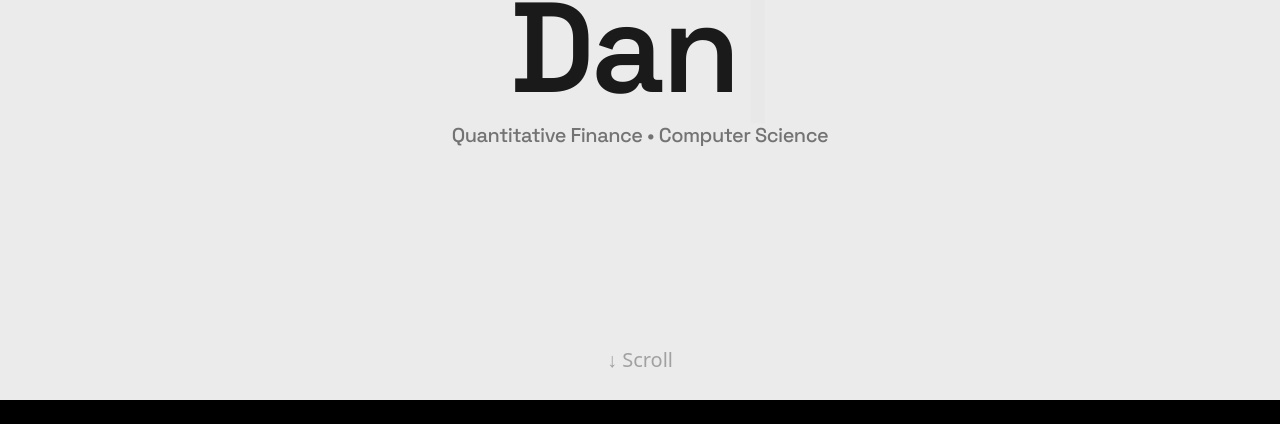
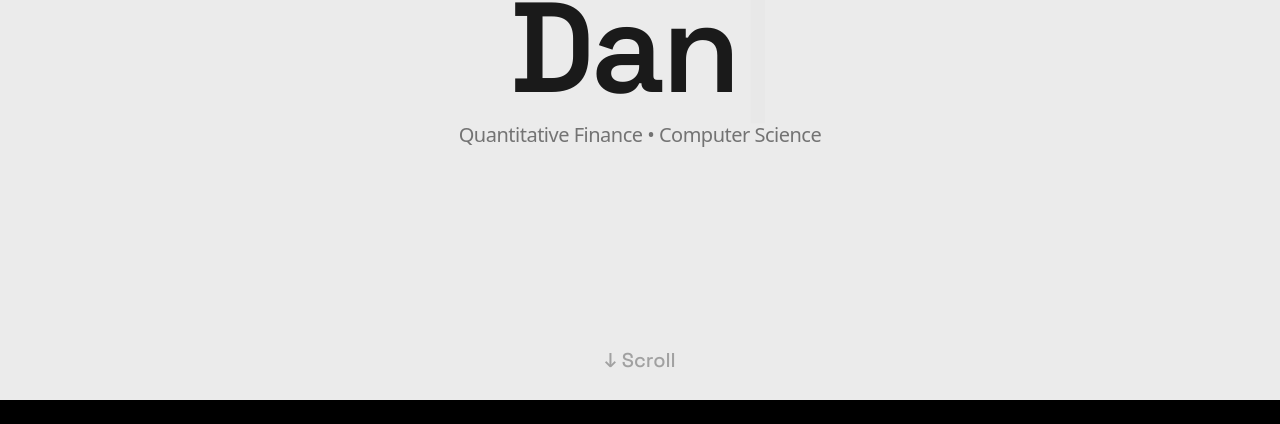
Before and after one commit to DanRRR/next-portfolio, a Next.js app in the folder next-portfolio/: page / in a window 1280 px wide. Shown: the part 400-824 px from the top of the page. Built offline with nearby package versions, Linux system fonts and the light colour scheme.

Commit message:
change subtitle font

```diff
--- a/next-portfolio/src/app/page.tsx
+++ b/next-portfolio/src/app/page.tsx
@@ -28,17 +28,12 @@ export default function Home() {
               />
             </h1>
           </div>
-          {/* <p className="mt-6 text-xl sm:text-2xl text-gray-600 font-mono  "> */}
-          {/* <div className="font-sans absolute bottom-80 text-xl text-neutral-400"> */}
-          {/* <p className="text-xl sm:text-2xl text-neutral-500 font-sans tracking-tight"> */}
-          {/* <p className="absolute left-1/2 -translate-x-1/2 top-[calc(50%+5rem)] text-nowrap text-[clamp(1rem,2.5vw,1.5rem)] text-neutral-500 font-grotesk tracking-tight"> */}
-          {/* <p className="absolute left-1/2 -translate-x-1/2 top-[calc(50%+5rem)] sm:top-[calc(50%+6rem)] whitespace-nowrap text-[clamp(1rem,2.5vw,1.25rem)] text-neutral-500 font-grotesk tracking-tight"> */}
-          <p className="absolute left-1/2 -translate-x-1/2 top-[min(65%,calc(100%-7rem))] whitespace-nowrap text-[clamp(1rem,2vw,1.25rem)] text-neutral-500 font-grotesk tracking-tight">
-            {/* <p className=" mt-6 text-xl sm:text-2xl text-gray-500 font-sans  "> */}
+
+          <p className="absolute left-1/2 -translate-x-1/2 top-[min(65%,calc(100%-7rem))] whitespace-nowrap text-[clamp(1rem,2vw,1.25rem)] text-neutral-500 font-sans tracking-tight">
             Quantitative Finance • Computer Science
           </p>
           {/* </div> */}
-          <div className="font-sans  absolute bottom-6 left-1/2 transform -translate-x-1/2 animate-bounce text-xl text-neutral-400">
+          <div className="font-grotesk  absolute bottom-6 left-1/2 transform -translate-x-1/2 animate-bounce text-xl text-neutral-400">
             ↓ Scroll
           </div>
         </section>
```
